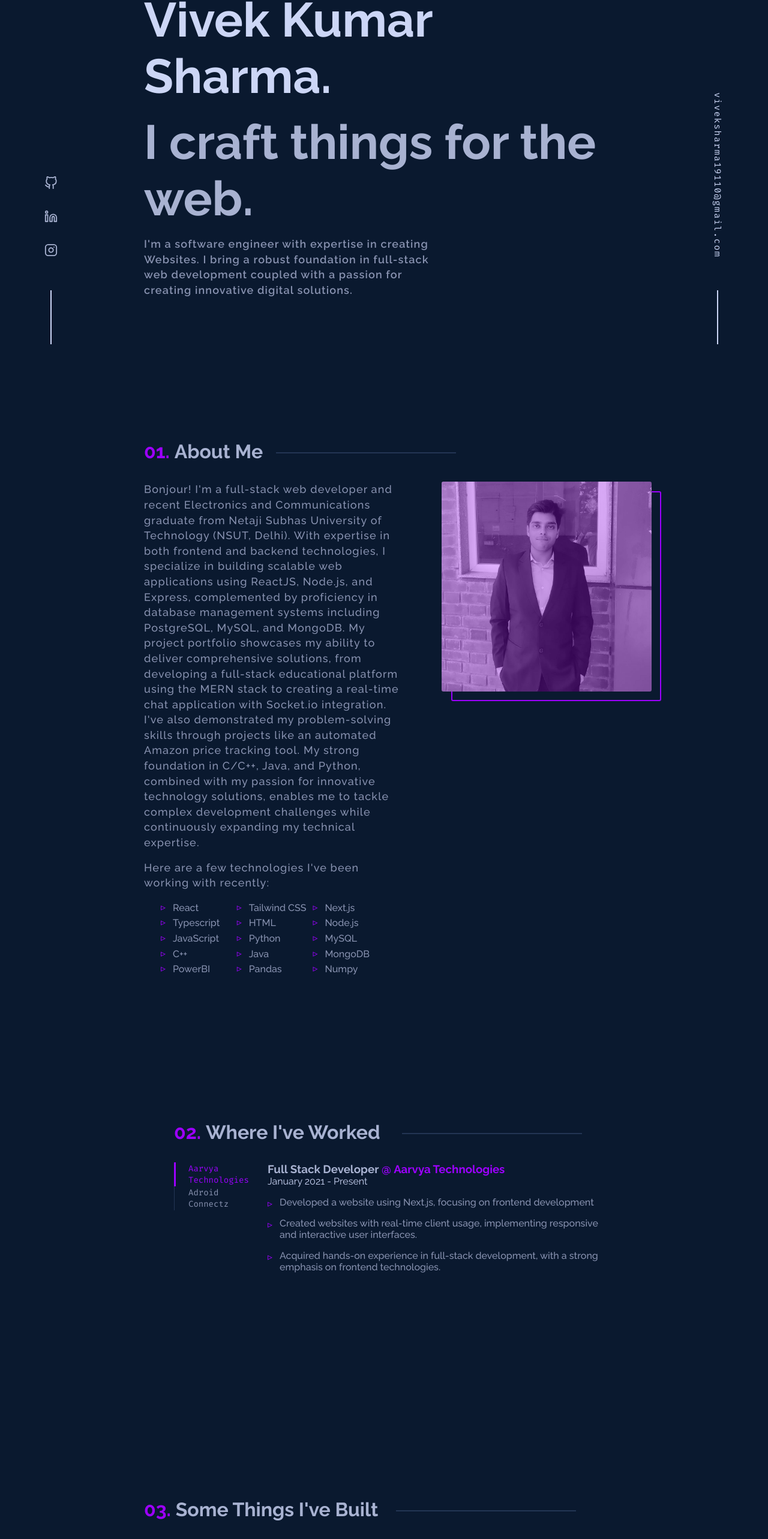
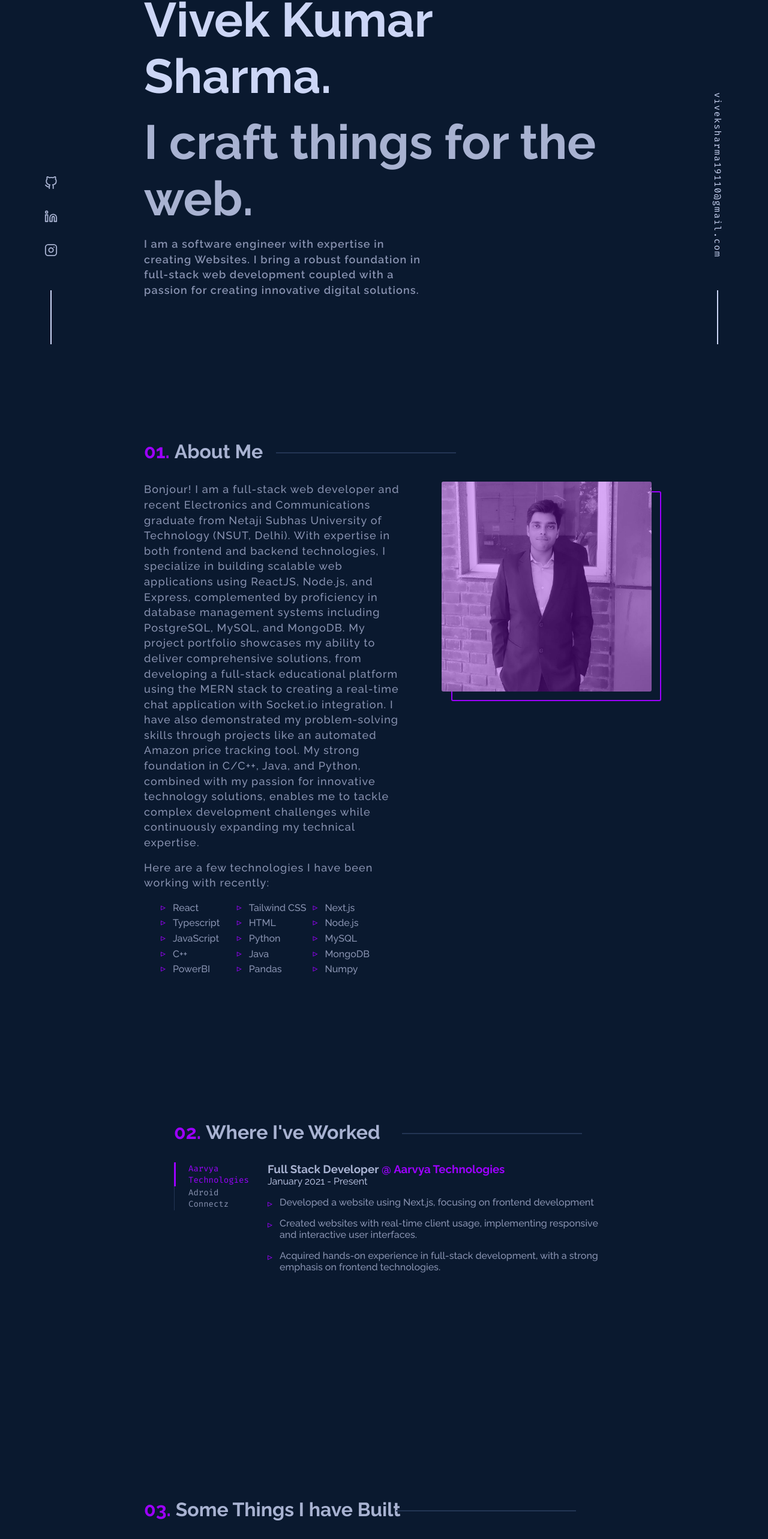
Before and after one commit to viveksharma19110/Vivek_Portfolio, a Next.js app: page / in a window 1280 px wide. Shown: the part 226-2792 px from the top of the page at 60% size. Built offline with nearby package versions, Linux system fonts and the light colour scheme; no server answers.

Commit message:
3rd commit

```diff
--- a/src/sections/About.tsx
+++ b/src/sections/About.tsx
@@ -28,19 +28,19 @@ function About() {
       <div className="about-grid">
         <div className="about-grid-info">
           <p className="about-grid-info-text">
-            Bonjour! I&apos;m a full-stack web developer and recent Electronics and Communications graduate from
+            Bonjour! I am a full-stack web developer and recent Electronics and Communications graduate from
             Netaji Subhas University of Technology (NSUT, Delhi). With expertise in both frontend and backend
             technologies, I specialize in building scalable web applications using ReactJS, Node.js, and Express,
              complemented by proficiency in database management systems including PostgreSQL, MySQL, and MongoDB.
              My project portfolio showcases my ability to deliver comprehensive solutions, from developing a full-stack
              educational platform using the MERN stack to creating a real-time chat application with Socket.io integration.
-              I&apos;ve also demonstrated my problem-solving skills through projects like an automated Amazon price tracking tool.
+              I have also demonstrated my problem-solving skills through projects like an automated Amazon price tracking tool.
                My strong foundation in C/C++, Java, and Python, combined with my passion for innovative technology solutions,
                 enables me to tackle complex development challenges while continuously expanding my technical expertise.
           </p>
 
           <p className="about-grid-info-text">
-            Here are a few technologies I&apos;ve been working with recently:
+            Here are a few technologies I have been working with recently:
           </p>
           <ul className="about-grid-info-list">
             <li className="about-grid-info-list-item">React</li>
--- a/src/sections/Contact.tsx
+++ b/src/sections/Contact.tsx
@@ -18,8 +18,8 @@ function Contact() {
       <h2 className="contact-title">What&apos;s Next?</h2>
       <h2 className="contact-sub-title">Get In Touch</h2>
       <p className="contact-text">
-      I&apos;m currently seeking opportunities as a Full Stack Developer, Backend Developer,
-       Frontend Developer, or Data Analyst. My inbox is always open for potential collaborations, or just to connect! Feel free to reach out and I'll get back to you as soon as
+      I am currently seeking opportunities as a Full Stack Developer, Backend Developer,
+       Frontend Developer, or Data Analyst. My inbox is always open for potential collaborations, or just to connect! Feel free to reach out and I will get back to you as soon as
          possible
       </p>
       <div className="contact-cta">
--- a/src/sections/Hero.tsx
+++ b/src/sections/Hero.tsx
@@ -51,7 +51,7 @@ function Hero() {
           delay: 1.35,
         }}
       >
-        I&apos;m a software engineer with expertise in creating Websites. I bring a robust foundation in full-stack
+        I am a software engineer with expertise in creating Websites. I bring a robust foundation in full-stack
         web development coupled with a passion for creating innovative digital solutions.
 
       </motion.p>
--- a/src/sections/Projects.tsx
+++ b/src/sections/Projects.tsx
@@ -77,7 +77,7 @@ function Projects() {
           hidden: { opacity: 0, y: 0 },
         }}
       >
-        <h2>Some Things I&apos;ve Built</h2>
+        <h2>Some Things I have Built</h2>
       </motion.div>
       <div className="projects-container">
         {projectsData.map(
```
